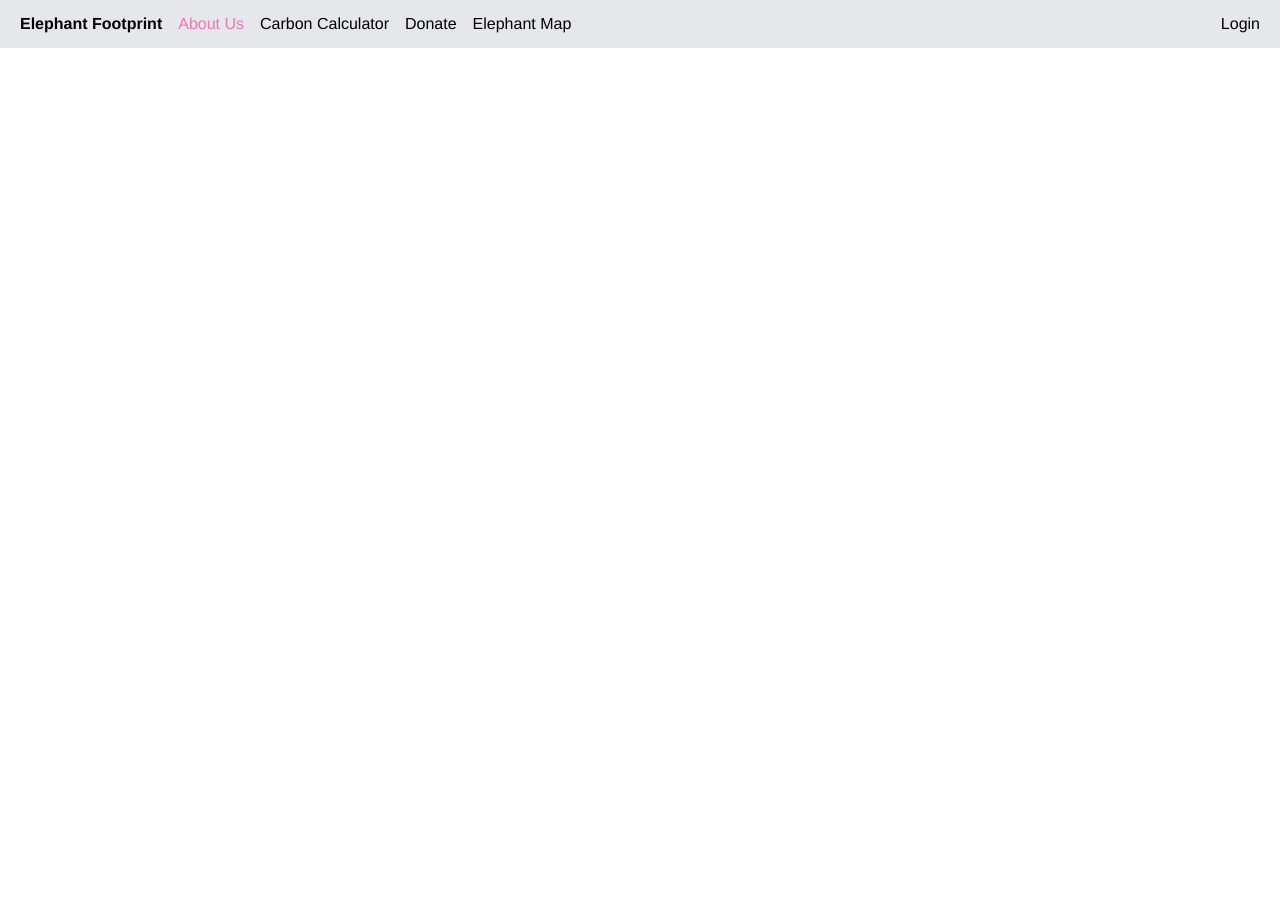
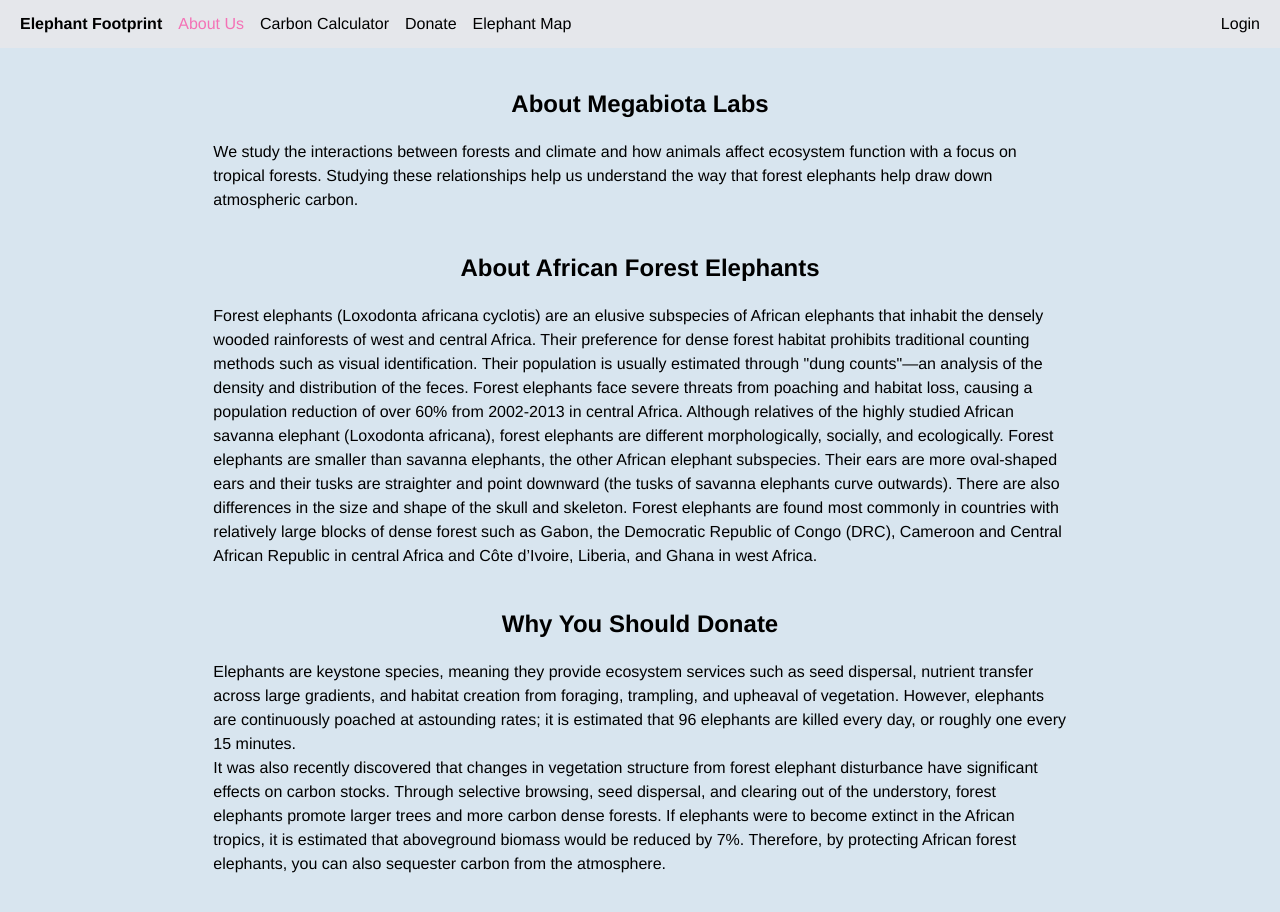
Before and after one commit to All-Ears/web-frontend, a Vue app: page /about in a window 1280 px wide. Shown: the top 912 px of the page. Before the commit the page ends 800 px from the top, so only its background shows below. Built offline with nearby package versions, Linux system fonts and the light colour scheme; no server answers; what vue-highcharts would draw is missing.

Commit message:
update to about page

```diff
--- a/src/views/About.vue
+++ b/src/views/About.vue
@@ -1,3 +1,32 @@
 <template>
-    <div class="container"></div>
+    <div class="pt-10 pb-10" style="background-color:#d8e5ef;">
+        <div class="flex flex-row justify-center pb-5">
+            <h1 class="text-2xl font-bold">About Megabiota Labs</h1>
+        </div>
+        <div class="w-2/3 justify-center" style="margin:0 auto">
+            <p>
+                We study the interactions between forests and climate and how animals affect ecosystem function with a focus on tropical forests. Studying these relationships help us understand the way that forest elephants help draw down atmospheric carbon.
+            </p>
+        </div>
+    </div>
+    <div class="pb-10" style="background-color:#d8e5ef;">
+        <div class="flex flex-row justify-center pb-5">
+            <h1 class="text-2xl font-bold">About African Forest Elephants</h1>
+        </div>
+        <div class="w-2/3 justify-center" style="margin:0 auto">
+            <p>
+                Forest elephants (Loxodonta africana cyclotis) are an elusive subspecies of African elephants that inhabit the densely wooded rainforests of west and central Africa. Their preference for dense forest habitat prohibits traditional counting methods such as visual identification. Their population is usually estimated through "dung counts"—an analysis  of the density and distribution of the feces. Forest elephants face severe threats from poaching and habitat loss, causing a population reduction of over 60% from 2002-2013 in central Africa. Although relatives of the highly studied African savanna elephant (Loxodonta africana), forest elephants are different morphologically, socially, and ecologically. Forest elephants are smaller than savanna elephants, the other African elephant subspecies. Their ears are more oval-shaped ears and their tusks are straighter and point downward (the tusks of savanna elephants curve outwards). There are also differences in the size and shape of the skull and skeleton. Forest elephants are found most commonly in countries with relatively large blocks of dense forest such as Gabon, the Democratic Republic of Congo (DRC), Cameroon and Central African Republic in central Africa and Côte d’Ivoire, Liberia, and Ghana in west Africa.
+            </p>
+        </div>
+    </div>
+     <div class="pb-10" style="background-color:#d8e5ef;">
+        <div class="flex flex-row justify-center pb-5">
+            <h1 class="text-2xl font-bold">Why You Should Donate</h1>
+        </div>
+        <div class="w-2/3 justify-center" style="margin:0 auto">
+            <p>
+                Elephants are keystone species, meaning they provide ecosystem services such as seed dispersal, nutrient transfer across large gradients, and habitat creation from foraging, trampling, and upheaval of vegetation. However, elephants are continuously poached at astounding rates; it is estimated that 96 elephants are killed every day, or roughly one every 15 minutes.<br>It was also recently discovered that changes in vegetation structure from forest elephant disturbance have significant effects on carbon stocks. Through selective browsing, seed dispersal, and clearing out of the understory, forest elephants promote larger trees and more carbon dense forests. If elephants were to become extinct in the African tropics, it is estimated that aboveground biomass would be reduced by 7%. Therefore, by protecting African forest elephants, you can also sequester carbon from the atmosphere.
+            </p>
+        </div>
+    </div>
 </template>
```
